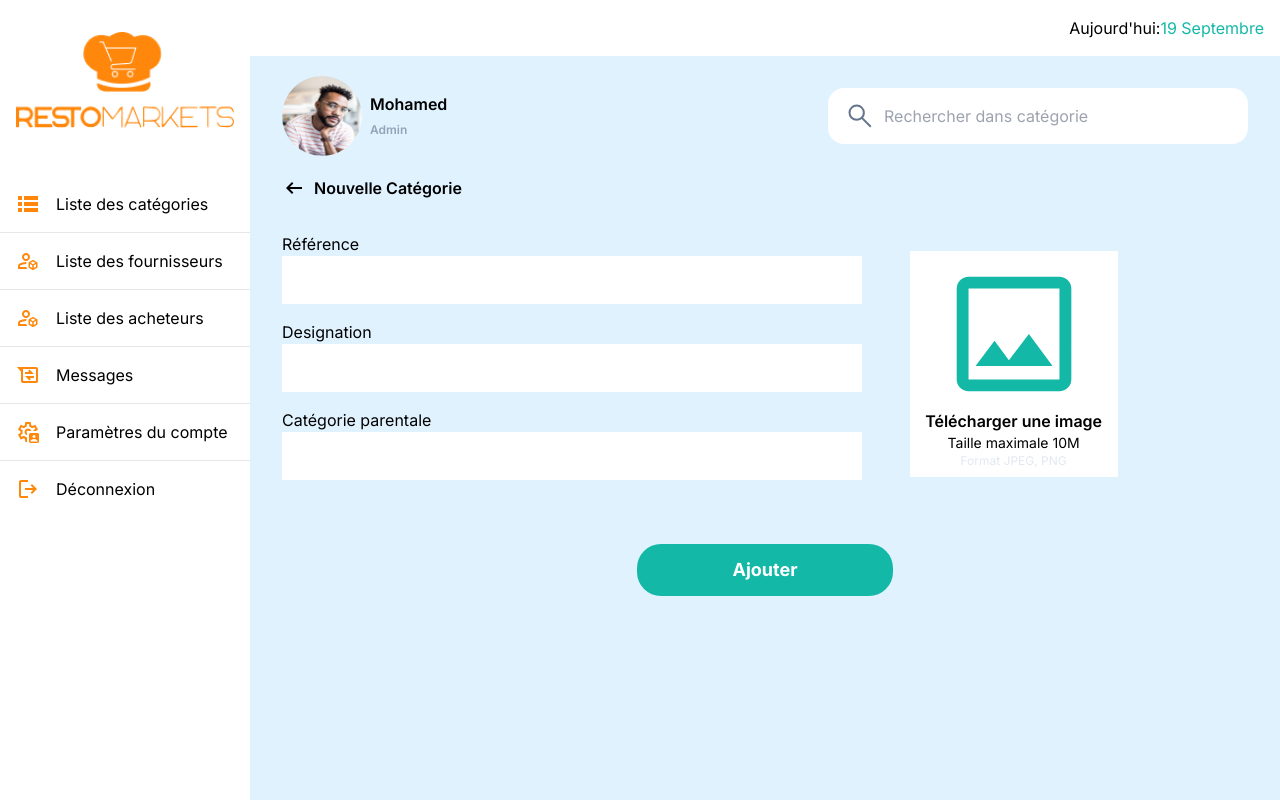
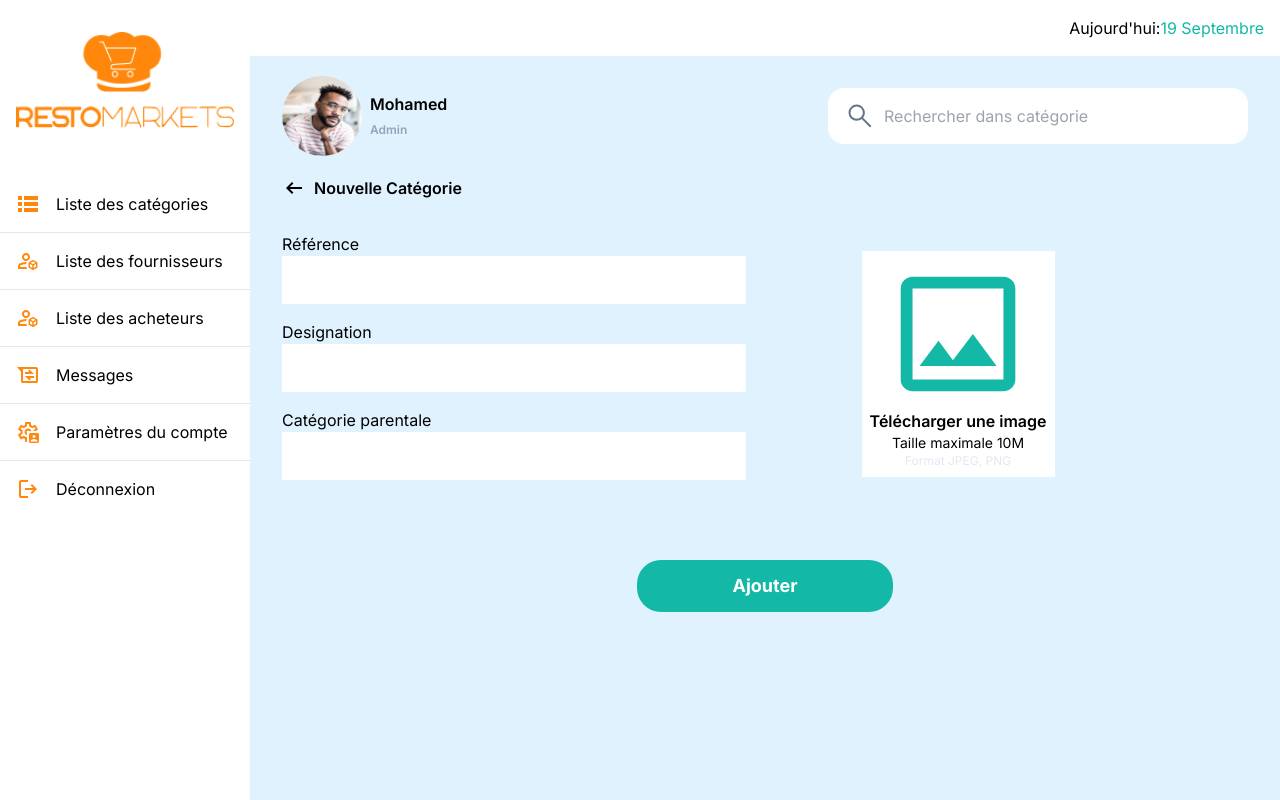
Before and after one commit to as0ne/resto-admin-dashboard, a Next.js app: page /categories/ajouter in a window 1280 px wide. Built offline with nearby package versions, Linux system fonts and the light colour scheme.

Commit message:
Fix some styling in /categories, Header and /categories/ajouter.

```diff
--- a/app/(main)/(routes)/categories/ajouter/page.tsx
+++ b/app/(main)/(routes)/categories/ajouter/page.tsx
@@ -6,7 +6,7 @@ import { useRouter } from "next/navigation";
 const AddCategory = () => {
   const router = useRouter();
   return (
-    <div className="w-full bg-sky-100 px-8">
+    <div className="w-full px-8">
       <button
         className="flex items-center gap-2 mb-8"
         onClick={() => router.back()}
@@ -14,37 +14,53 @@ const AddCategory = () => {
         <BackIcon />
         <p className="text-base font-semibold text-black">Nouvelle Catégorie</p>
       </button>
-      <form className="w-full flex flex-col items-center max-h-[450px] pb-5 overflow-y-auto">
-        <div className="w-full flex flex-col lg:flex-row items-center mb-12">
+      <form className="w-full flex flex-col justify-between items-stretch lg:items-center max-h-[calc(100vh-380px)] lg:max-h-full pb-5 overflow-y-auto">
+        <div className="w-full flex flex-col lg:flex-row items-center mb-16">
           <div className="w-full lg:w-3/5">
             <div className="w-full flex flex-col items-start mb-4">
               <label htmlFor="ref">Référence</label>
-              <input type="text" id="ref" className="w-full p-3 outline-none" />
+              <input
+                required
+                type="text"
+                id="ref"
+                className="w-full lg:w-4/5 p-3 outline-none"
+              />
             </div>
 
             <div className="w-full flex flex-col items-start mb-4">
               <label htmlFor="designation">Designation</label>
               <input
+                required
                 type="text"
                 id="designation"
-                className="w-full p-3 outline-none"
+                className="w-full lg:w-4/5 p-3 outline-none"
               />
             </div>
 
             <div className="w-full flex flex-col items-start mb-4">
               <label htmlFor="parent">Catégorie parentale</label>
               <input
+                required
                 type="text"
                 id="parent"
-                className="w-full p-3 outline-none"
+                className="w-full lg:w-4/5 p-3 outline-none"
               />
             </div>
           </div>
-          <div className="flex flex-col bg-white w-52 p-2 justify-center items-center lg:ml-12">
+          <div className="flex flex-col bg-white p-2 justify-center items-center mt-16 lg:mt-0">
             <ImageIcon />
-            <p className="text-base text-center text-black font-semibold">
+            <input
+              type="file"
+              name=""
+              id="image"
+              className="w-[0.1px] h-[0.1px] -z-[1px] opacity-0 absolute overflow-hidden"
+            />
+            <label
+              htmlFor="image"
+              className="text-base text-center text-black font-semibold inline-block cursor-pointer"
+            >
               Télécharger une image
-            </p>
+            </label>
             <p className="text-sm text-center text-black font-normal">
               Taille maximale 10M
             </p>
@@ -55,7 +71,7 @@ const AddCategory = () => {
         </div>
         <button
           type="submit"
-          className="bg-teal-500 text-white text-lg font-bold p-3 w-64 rounded-3xl"
+          className="bg-teal-500 text-white text-lg font-bold p-3 lg:w-64 rounded-3xl"
         >
           Ajouter
         </button>
--- a/app/(main)/(routes)/categories/page.tsx
+++ b/app/(main)/(routes)/categories/page.tsx
@@ -47,7 +47,7 @@ const CategoriesPage = () => {
       <div className="w-full lg:max-h-[calc(100vh-220px)] max-h-[calc(100vh-280px)] pb-32 lg:pb-10 overflow-y-auto bg-white lg:bg-inherit grid grid-cols-2 lg:grid-cols-4 gap-10 lg:gap-14 p-8 mt-8">
         {items.map((item) => (
           <div
-            className="bg-slate-100 rounded-lg py-8 flex flex-col justify-center items-center shadow-md shadow-gray-200"
+            className="bg-slate-100 rounded-lg py-8 px-2 flex flex-col justify-center items-center shadow-md shadow-gray-200"
             key={item.name}
           >
             <Image src={item.img} alt={`${item.name} image`} />
```
